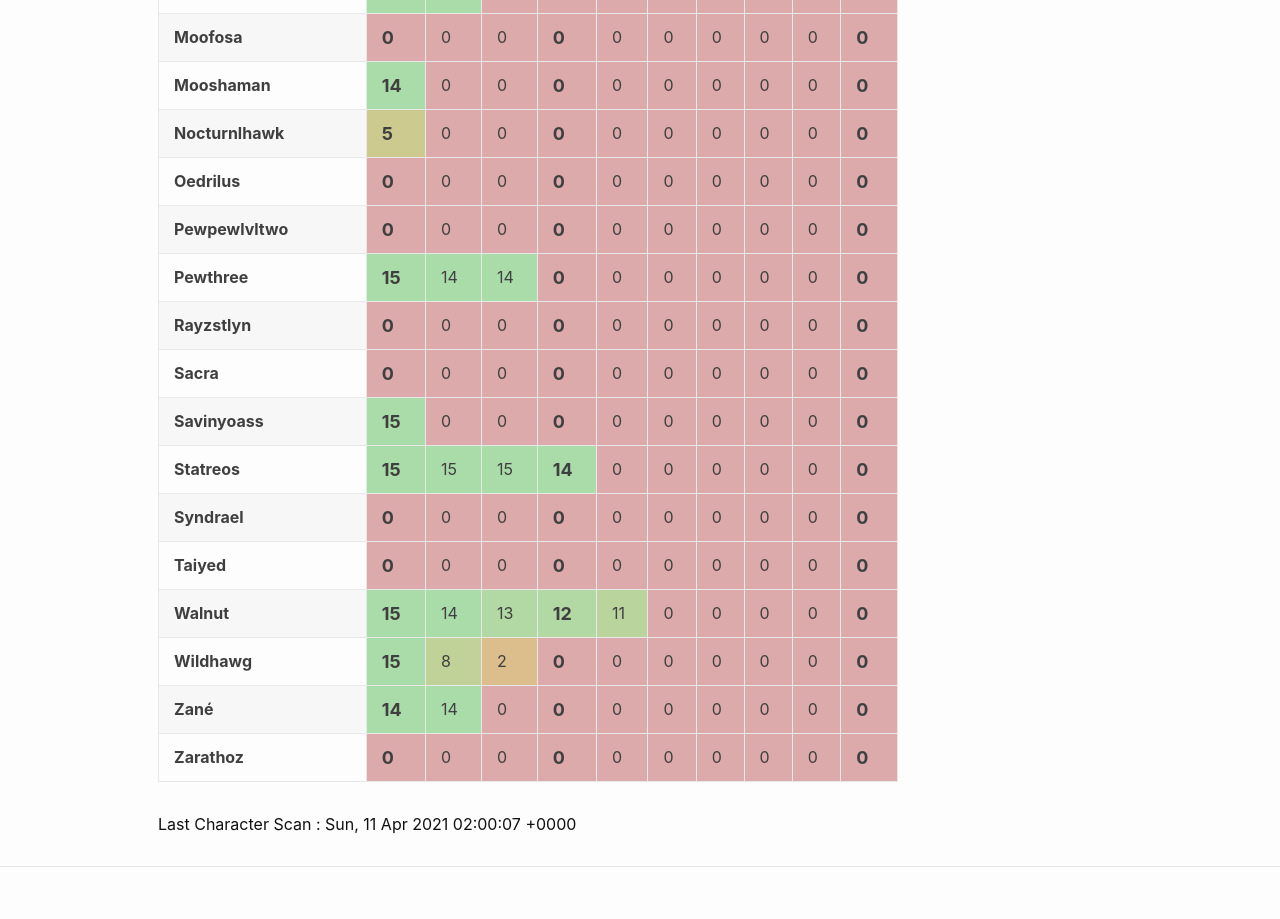
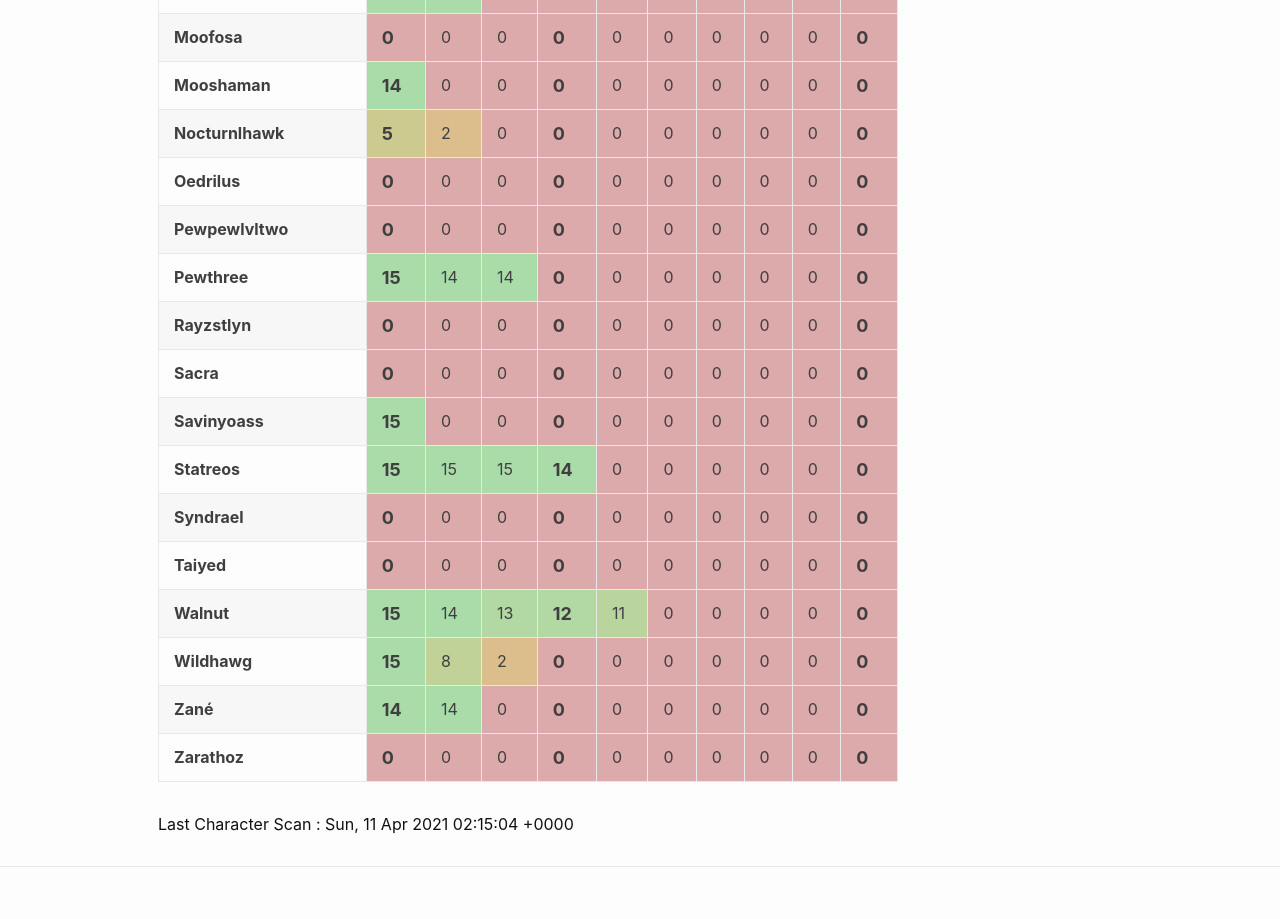
Before and after one commit to eldertribunal/keystonetracker, a Jekyll site: the page built from weekly.md, in a window 1280 px wide. Shown: the part 1333-2252 px from the top of the page. Built offline with Jekyll 4.4.1, drawn with Linux system fonts in a browser that asks for light colours.

Commit message:
auto scan Sun Apr 11 02:15:52 UTC 2021

```diff
--- a/_data/scanned.json
+++ b/_data/scanned.json
@@ -1,3 +1,3 @@
 {
-  "timestamp": 1618106407
+  "timestamp": 1618107304
 }
--- a/_data/weekly.json
+++ b/_data/weekly.json
@@ -498,7 +498,7 @@
     "name": "Nocturnlhawk",
     "dungeons": [
       5,
-      0,
+      2,
       0,
       0,
       0,
```
